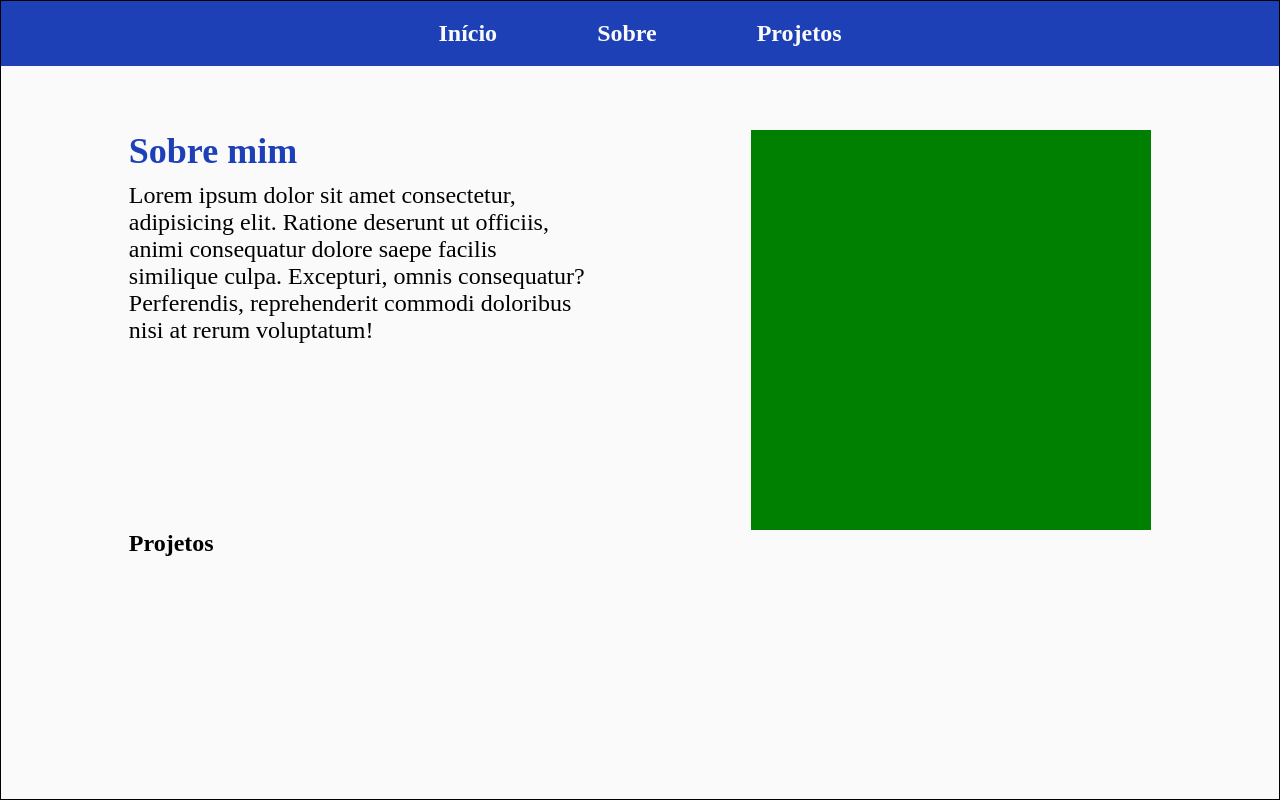
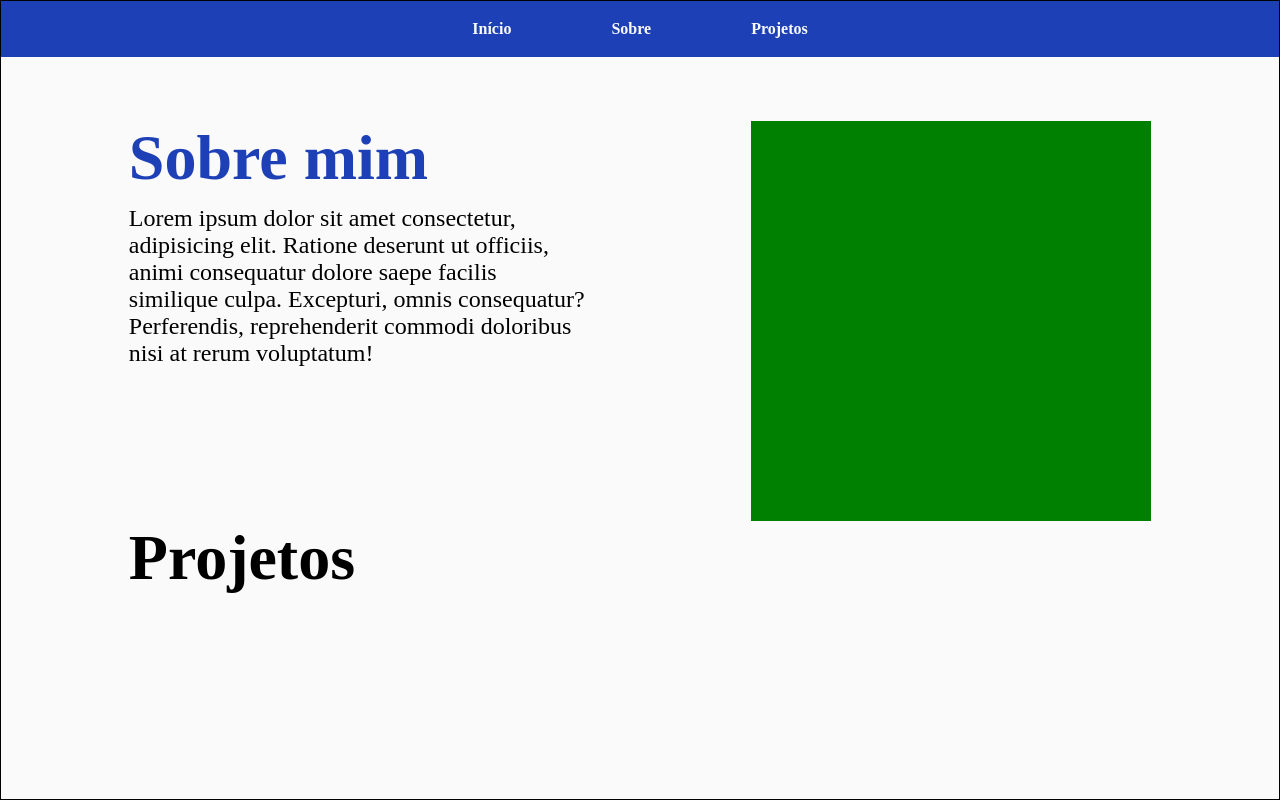
Before and after one commit to joaoMdeASilva/site-portifolio-joao, a plain HTML site: page index.html in a window 1280 px wide. Drawn offline with Linux system fonts and the light colour scheme.

Commit message:
font-size de h2 e p foram modificados
O font-size do h2 foi alterado para ter font-size: 4rem; e  o p tem
font-size: 24px;

```diff
--- a/style.css
+++ b/style.css
@@ -7,6 +7,14 @@
     margin: 0;
     padding: 0;
     box-sizing: border-box;
+}
+
+p {
+    font-size: 24px;
+}
+
+h2 {
+    font-size: 4rem;
 }
 
 ul {
@@ -33,7 +41,6 @@ body {
 
 .cabecalho-principal a {
     color: var(--white);
-    font-size: 24px;
     font-weight: bold;
     text-decoration: none;
 }
@@ -69,7 +76,6 @@ section.sobre h2 {
     display: flex;
     flex-direction: column;
     gap: 10px;
-    font-size: 24px;
 }
 
 .photo-of-joao div {
```
